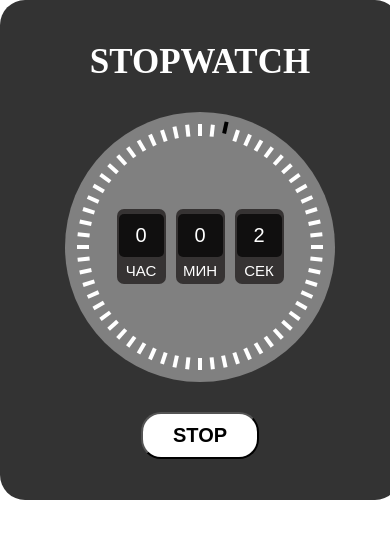
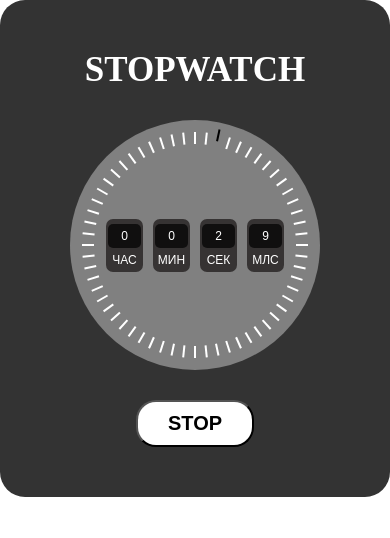
Before and after one commit to SkyShellProduction/Js-stopwatch, a plain HTML site: page index.html in a window 390 px wide. Both pictures are taken after a click on the button "START". Drawn offline with Linux system fonts and the light colour scheme.

Commit message:
fixed many things

```diff
--- a/index.html
+++ b/index.html
@@ -10,11 +10,12 @@
     <div class="clocks-container">
         <h2 class="clocks-title">stopwatch</h2>
         <div class="clocks">
-            <div class="stopwatch">
-                <p class="stopW"><span class="stop-controls hours">0 </span><br>ЧАС</p>
-                <p class="stopW"><span class="stop-controls minutes">0 </span><br>МИН</p>
-                <p class="stopW"><span class="stop-controls seconds">0 </span><br>СЕК</p>
-            </div>
+            <ul class="stopwatch">
+                <li class="stopW"><span class="stop-controls hours">0</span>ЧАС</li>
+                <li class="stopW"><span class="stop-controls minutes">0</span>МИН</li>
+                <li class="stopW"><span class="stop-controls seconds">0</span>СЕК</li>
+                <li class="stopW"><span class="stop-controls mlseconds">0</span>МЛС</li>
+            </ul>
             <div class="clocks-arrow arr1"></div>
             <div class="clocks-arrow arr2"></div>
             <div class="clocks-arrow arr3"></div>
--- a/script.js
+++ b/script.js
@@ -1,58 +1,54 @@
 let arrows = document.querySelectorAll('.clocks-arrow');
 const btnStart = document.querySelector('.btn-start');
-let seconds = document.querySelector('.seconds'),
-        minutes = document.querySelector('.minutes'),
-        hours = document.querySelector('.hours');
-let i = 0;
+let mlseconds = document.querySelector('.mlseconds'),
+    seconds = document.querySelector('.seconds'),
+    minutes = document.querySelector('.minutes'),
+    hours = document.querySelector('.hours');
+let index = 0;
+let id;
+let stopArrow;
 btnStart.addEventListener('click', function(e){
     e.preventDefault();
-    if(this.innerHTML == 'start'){
-        this.innerHTML = 'stop';
-        setTimeout(stopwatchActive, 1000, this);
+    if(this.textContent == 'start'){
+        this.textContent = 'stop';
+        stopwatch();
     }
-    else if(this.innerHTML == 'stop'){
-        this.innerHTML = 'clear';
+    else if(this.textContent == 'stop'){
+        this.textContent = 'clear';
+        clearTimeout(id);
+        clearTimeout(stopArrow);
     }
-    else{
-        this.innerHTML = 'start';
-        seconds.innerHTML = 0;
-        minutes.innerHTML = 0;
-        hours.innerHTML = 0;
-        for( let i of arrows){
-            i.classList.remove('active');
-            arrows[arrows.length - 1].classList.add('active');
-        }
+    else if(this.textContent == 'clear'){
+        this.textContent = 'start';
+        mlseconds.textContent = 0;
+        seconds.textContent = 0;
+        minutes.textContent = 0;
+        hours.textContent = 0;
+        arrowActive();
     }
 })
 
-function stopwatchActive(btn){
-    arrowActive();
-    if(btnStart.innerHTML == 'stop'){
-        if(seconds.innerHTML < 59){
-            seconds.innerHTML++;
-        }
-        else if(seconds.innerHTML == 59){
-            seconds.innerHTML = 0;
-            minutes.innerHTML++;
-        }
-        if(seconds.innerHTML == 59 && minutes.innerHTML == 59){
-            seconds.innerHTML = 0;
-            minutes.innerHTML = 0;
-            hours.innerHTML++;
-        }
-        setTimeout(stopwatchActive, 1000);
+function stopwatch(){
+    if(mlseconds.textContent < 10) mlseconds.textContent++;
+    if(mlseconds.textContent == 10){
+        mlseconds.textContent = 0;
+        seconds.textContent++;
     }
-
+    if(seconds.textContent == 60){
+        seconds.textContent = 0;
+        minutes.textContent++;
+    }
+    if(minutes.textContent == 60){
+        minutes.textContent = 0;
+        hours.textContent++;
+    }
+    stopArrow = setTimeout(arrowActive, 1000, seconds.textContent);
+    id = setTimeout(stopwatch, 100);
 }
-function arrowActive(){
+function arrowActive(index){
+    index = index ? index : arrows.length - 1;
     for (let i = 0; i < arrows.length; i++){
         arrows[i].classList.remove('active');
     }
-
-    if (i < arrows.length){
-        arrows[i].classList.add('active');
-        i++;
-    }
-    else if(i == arrows.length) i = 0;
-    if(btnStart.innerHTML == 'clear') i = 0;
+    arrows[index].classList.add('active');
 }
--- a/style.css
+++ b/style.css
@@ -2,12 +2,16 @@
     margin: 0;
     padding: 0;
     box-sizing: border-box;
-    font-family: Arial, Helvetica, sans-serif;
+    text-decoration: none;
+    list-style: none;
+    font-style: normal;
+    font-family: Arial, sans-serif;
 }
 .clocks-container{
     margin: 0 auto;
-    width: 400px;
-    height: 500px;
+    max-width: 400px;
+    width: 100%;
+    padding: 50px 0;
     background: rgb(0, 0, 0, 0.8);
     display: flex;
     justify-content: center;
@@ -32,24 +36,24 @@
 .stop-controls{
     display: inline-block;
     padding: 10px 0;
-    width: 45px;
+    width: 100%;
     background: rgb(0, 0, 0, 0.7);
     border-radius: 5px;
+    margin-bottom: 5px;
     font-size: 20px;
-    margin-bottom: 5px;
 }
 .stopW{
     border-radius: 7px;
     padding: 5px 2px;
     background: rgb(54, 51, 51);
     user-select: none;
+    margin: 0 5px;
+    width: 50px;
 }
-.stopW:nth-child(2){
-    margin: 0 10px;
-}
+
 .clocks{
-    width: 270px;
-    height: 270px;
+    width: 300px;
+    height: 300px;
     border-radius: 50%;
     background: grey;
     display: flex;
@@ -272,3 +276,21 @@
     margin-top: 30px;
     outline: none;
 }
+
+@media(max-width: 500px){
+    .clocks{
+        width: 250px;
+        height: 250px;
+    }
+    .stop-controls{
+        padding: 5px 0;
+        font-size: 12px;
+    }
+    .stopW{
+        width: 37px;
+        font-size: 12px;
+    }
+    .clocks-arrow{
+        width: 2px;
+    }
+}
```
